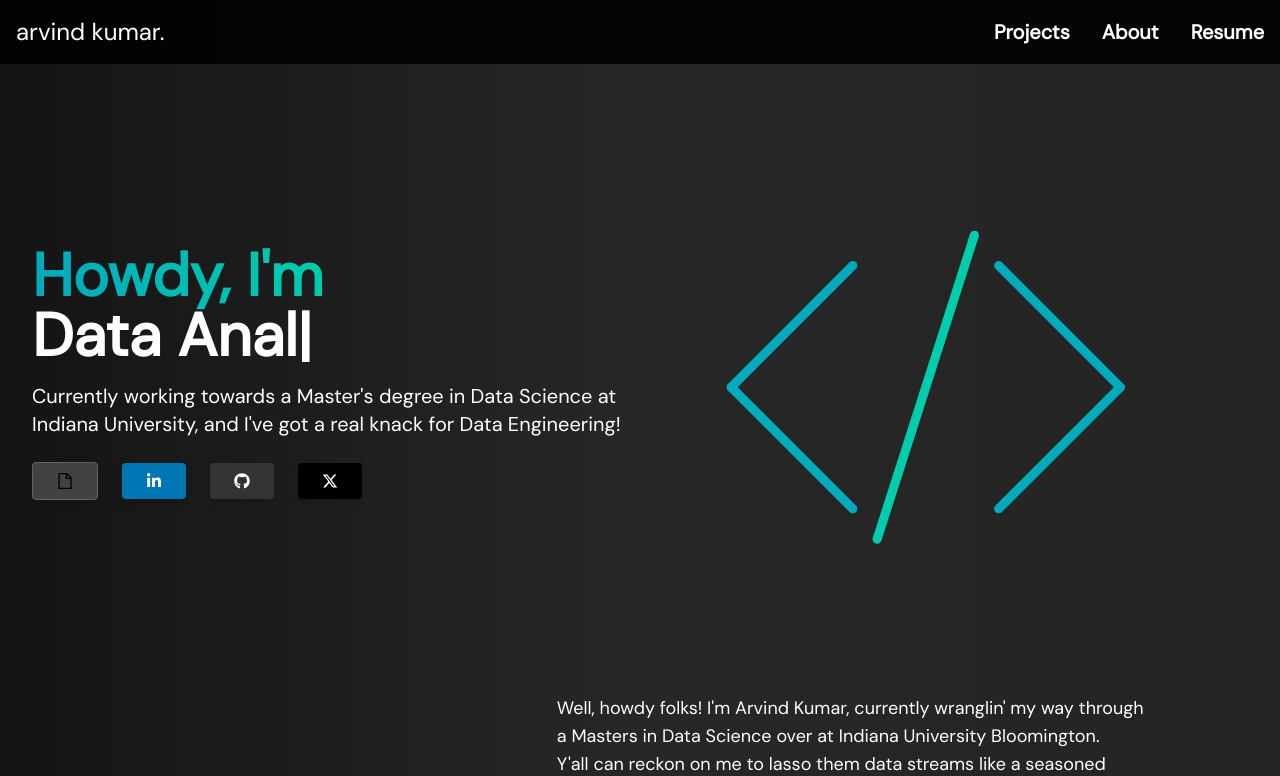
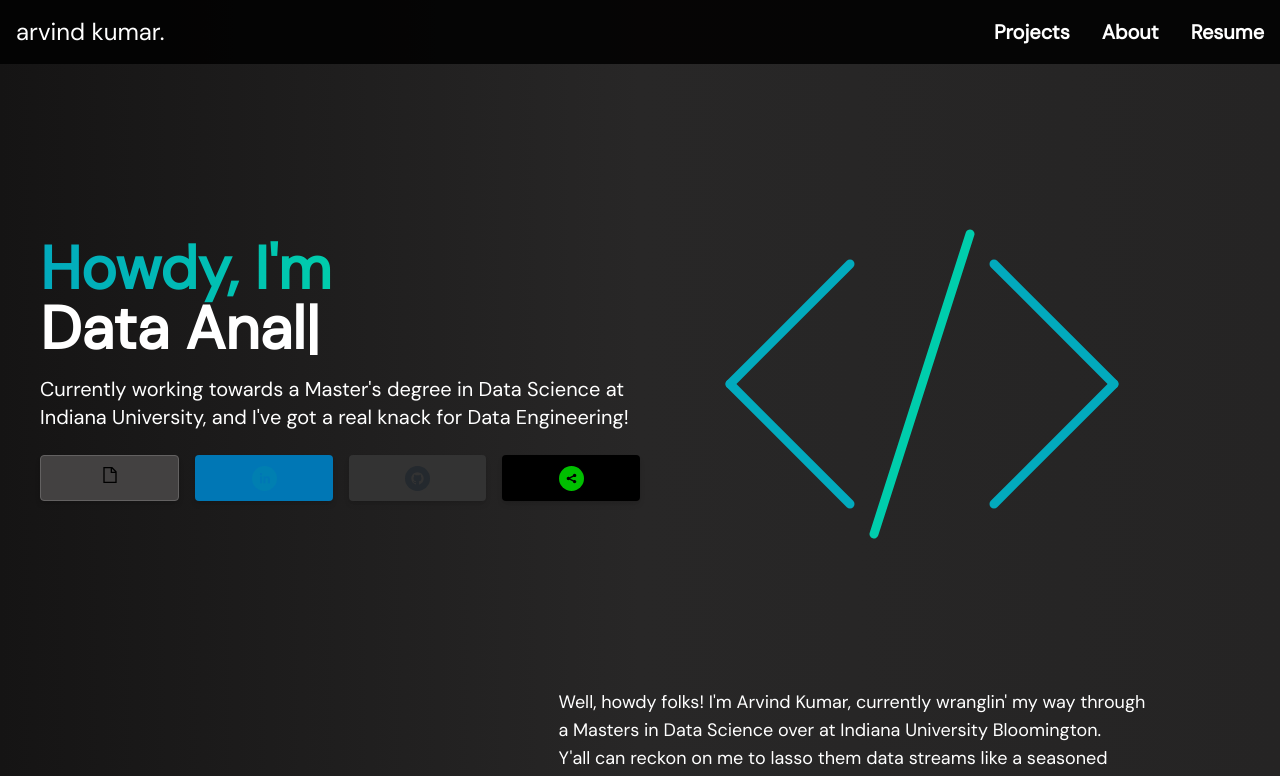
Before and after one commit to Arvind1997/arvind-portfolio, a Next.js app: page / in a window 1280 px wide. Shown: the top 776 px of the page. Built offline with nearby package versions, Linux system fonts and the light colour scheme.

Commit message:
button skills section alignment

```diff
--- a/src/app/components/CurrentSection.jsx
+++ b/src/app/components/CurrentSection.jsx
@@ -4,6 +4,8 @@ import Image from 'next/image'
 import { TypeAnimation } from 'react-type-animation';
 import { motion, useInView, useAnimation } from 'framer-motion'
 import { GrDocument } from "react-icons/gr";
+import { SocialIcon } from 'react-social-icons'
+
 
 const draw = {
   hidden: { pathLength: 0, opacity: 0 },
@@ -74,68 +76,31 @@ const CurrentSection = () => {
             <p className='text-white text-base sm:text-lg lg:text-xl mb-6'>Currently working towards a Master&apos;s degree in
             Data Science at Indiana University, and I&apos;ve got a real knack for Data Engineering!
             </p>
-            <div className='mt-5 mb-5 -mx-3'>
+            <div className='mt-5 mb-5 flex md:flex-row flex-col gap-4'>
             {/* <--Resume--> */}
-            <a className="px-3 py-2" href="https://professional-bucket.s3.amazonaws.com/ArvindKumar_Resume_20240221.pdf" target="_blank">
               <button
-              className="w-full sm:w-fit mb-2 mx-auto rounded bg-[#434141] border border-[#636161] hover:bg-black px-6 py-2.5 font-medium uppercase leading-normal shadow-md transition duration-150 ease-in-out hover:shadow-lg focus:shadow-lg focus:outline-none focus:ring-0 active:shadow-lg">
-                <GrDocument />
+              className="w-full items-center inline-block sm:w-full mb-2 rounded bg-[#434141] border border-[#636161]
+               hover:bg-black px-6 py-2.5 font-medium uppercase leading-normal shadow-md transition duration-150 ease-in-out
+               hover:shadow-lg focus:shadow-lg focus:outline-none focus:ring-0 active:shadow-lg">
+                <div className='inline-block'>
+                  <GrDocument />
+                  </div>
               </button>
-            </a>
             {/* <--LinkedIn--> */}
-            <a className="px-3 py-4" href="https://linkedin.com/in/arvindkumarnk" role='button' target="_blank">
               <button
-              type="button"
-              data-twe-ripple-init
-              data-twe-ripple-color="light"
-              className="w-full sm:w-fit mb-2 inline-block rounded bg-[#0077b5] px-6 py-2.5 text-xs font-medium uppercase leading-normal text-white sm:place-content-center shadow-md transition duration-150 ease-in-out hover:shadow-lg focus:shadow-lg focus:outline-none focus:ring-0 active:shadow-lg">
-                <span className="[&>svg]:h-4 [&>svg]:w-4">
-                  <svg
-                    xmlns="http://www.w3.org/2000/svg"
-                    fill="currentColor"
-                    viewBox="0 0 448 512">
-                    <path
-                      d="M100.3 448H7.4V148.9h92.9zM53.8 108.1C24.1 108.1 0 83.5 0 53.8a53.8 53.8 0 0 1 107.6 0c0 29.7-24.1 54.3-53.8 54.3zM447.9 448h-92.7V302.4c0-34.7-.7-79.2-48.3-79.2-48.3 0-55.7 37.7-55.7 76.7V448h-92.8V148.9h89.1v40.8h1.3c12.4-23.5 42.7-48.3 87.9-48.3 94 0 111.3 61.9 111.3 142.3V448z" />
-                  </svg>
-                </span>
+              className="w-full sm:flex items-center sm:w-full mb-2 inline-block rounded bg-[#0077b5] px-6 py-2.5 text-xs font-medium uppercase leading-normal text-white sm:place-content-center shadow-md transition duration-150 ease-in-out hover:shadow-lg focus:shadow-lg focus:outline-none focus:ring-0 active:shadow-lg">
+                <SocialIcon url="https://www.linkedin.com/in/arvindkumarnk/" style={{width: 25, height: 25}} />
               </button>
-            </a>
             {/* <--GitHub--> */}
-          <a className="px-3 py-4" href="https://github.com/Arvind1997/" role='button' target="_blank">
             <button
-            type="button"
-            data-twe-ripple-init
-            data-twe-ripple-color="light"
-            className="w-full sm:w-fit mb-2 inline-block rounded bg-[#333] px-6 py-2.5 text-xs font-medium uppercase leading-normal text-white shadow-md transition duration-150 ease-in-out hover:shadow-lg focus:shadow-lg focus:outline-none focus:ring-0 active:shadow-lg">
-              <span className="[&>svg]:h-4 [&>svg]:w-4">
-                <svg
-                  xmlns="http://www.w3.org/2000/svg"
-                  fill="currentColor"
-                  viewBox="0 0 496 512">
-                  <path
-                    d="M165.9 397.4c0 2-2.3 3.6-5.2 3.6-3.3 .3-5.6-1.3-5.6-3.6 0-2 2.3-3.6 5.2-3.6 3-.3 5.6 1.3 5.6 3.6zm-31.1-4.5c-.7 2 1.3 4.3 4.3 4.9 2.6 1 5.6 0 6.2-2s-1.3-4.3-4.3-5.2c-2.6-.7-5.5 .3-6.2 2.3zm44.2-1.7c-2.9 .7-4.9 2.6-4.6 4.9 .3 2 2.9 3.3 5.9 2.6 2.9-.7 4.9-2.6 4.6-4.6-.3-1.9-3-3.2-5.9-2.9zM244.8 8C106.1 8 0 113.3 0 252c0 110.9 69.8 205.8 169.5 239.2 12.8 2.3 17.3-5.6 17.3-12.1 0-6.2-.3-40.4-.3-61.4 0 0-70 15-84.7-29.8 0 0-11.4-29.1-27.8-36.6 0 0-22.9-15.7 1.6-15.4 0 0 24.9 2 38.6 25.8 21.9 38.6 58.6 27.5 72.9 20.9 2.3-16 8.8-27.1 16-33.7-55.9-6.2-112.3-14.3-112.3-110.5 0-27.5 7.6-41.3 23.6-58.9-2.6-6.5-11.1-33.3 2.6-67.9 20.9-6.5 69 27 69 27 20-5.6 41.5-8.5 62.8-8.5s42.8 2.9 62.8 8.5c0 0 48.1-33.6 69-27 13.7 34.7 5.2 61.4 2.6 67.9 16 17.7 25.8 31.5 25.8 58.9 0 96.5-58.9 104.2-114.8 110.5 9.2 7.9 17 22.9 17 46.4 0 33.7-.3 75.4-.3 83.6 0 6.5 4.6 14.4 17.3 12.1C428.2 457.8 496 362.9 496 252 496 113.3 383.5 8 244.8 8zM97.2 352.9c-1.3 1-1 3.3 .7 5.2 1.6 1.6 3.9 2.3 5.2 1 1.3-1 1-3.3-.7-5.2-1.6-1.6-3.9-2.3-5.2-1zm-10.8-8.1c-.7 1.3 .3 2.9 2.3 3.9 1.6 1 3.6 .7 4.3-.7 .7-1.3-.3-2.9-2.3-3.9-2-.6-3.6-.3-4.3 .7zm32.4 35.6c-1.6 1.3-1 4.3 1.3 6.2 2.3 2.3 5.2 2.6 6.5 1 1.3-1.3 .7-4.3-1.3-6.2-2.2-2.3-5.2-2.6-6.5-1zm-11.4-14.7c-1.6 1-1.6 3.6 0 5.9 1.6 2.3 4.3 3.3 5.6 2.3 1.6-1.3 1.6-3.9 0-6.2-1.4-2.3-4-3.3-5.6-2z" />
-                </svg>
-              </span>
-            </button>
-          </a>
+              className="w-full sm:flex items-center sm:w-full mb-2 inline-block rounded bg-[#333] px-6 py-2.5 text-xs font-medium uppercase leading-normal text-white sm:place-content-center shadow-md transition duration-150 ease-in-out hover:shadow-lg focus:shadow-lg focus:outline-none focus:ring-0 active:shadow-lg">
+                <SocialIcon url="https://github.com/Arvind1997/" style={{width: 25, height: 25}} />
+              </button>
             {/* <--X--> */}
-          <a className="px-3 py-4" href="https://twitter.com/Arvind241218" role='button' target="_blank">
             <button
-            type="button"
-            data-twe-ripple-init
-            data-twe-ripple-color="light"
-            className="w-full sm:w-fit mb-2 inline-block rounded bg-black px-6 py-2.5 text-xs font-medium uppercase leading-normal text-white shadow-md transition duration-150 ease-in-out hover:shadow-lg focus:shadow-lg focus:outline-none focus:ring-0 active:shadow-lg">
-              <span className="[&>svg]:h-4 [&>svg]:w-4">
-                <svg
-                  xmlns="http://www.w3.org/2000/svg"
-                  fill="currentColor"
-                  viewBox="0 0 512 512">
-                  <path
-                    d="M389.2 48h70.6L305.6 224.2 487 464H345L233.7 318.6 106.5 464H35.8L200.7 275.5 26.8 48H172.4L272.9 180.9 389.2 48zM364.4 421.8h39.1L151.1 88h-42L364.4 421.8z" />
-                </svg>
-              </span>
-            </button>
-          </a>
+              className="w-full sm:flex items-center sm:w-full mb-2 inline-block rounded bg-[#000000] px-6 py-2.5 text-xs font-medium uppercase leading-normal text-white sm:place-content-center shadow-md transition duration-150 ease-in-out hover:shadow-lg focus:shadow-lg focus:outline-none focus:ring-0 active:shadow-lg">
+                <SocialIcon url="https://x.com/Arvind241218/" style={{width: 25, height: 25}} />
+              </button>
           </div>
           </div>
           <div className='col-span-6 mt-5 lg:mt-0 content-center'>
--- a/src/app/components/SkillsSection.jsx
+++ b/src/app/components/SkillsSection.jsx
@@ -279,7 +279,7 @@ const SkillsSection = () => {
         animate={mainControls}
         transition={{ duration: 0.5, delay: 0.25 }}
     >
-        <div className='md:grid grid-cols-3'>
+        <div className='grid md:grid-cols-3'>
             <TabButton
             selectTab={() => handleTabChange("Skills")}
             active={tab === "Skills"}
--- a/src/app/page.tsx
+++ b/src/app/page.tsx
@@ -17,7 +17,7 @@ export default function Home() {
   return (
     <main className={`" ${roboto.className} flex max-w-screen flex-col bg-gradient-to-r from-[#151414] via-[#282727] to-[#252424] "`}>
       <Navbar/>
-      <div className="container mx-auto px-8 py-8 mt-24">
+      <div className="container mx-auto px-10 py-8 mt-24">
         <CurrentSection />
         <AboutSection />
         <SkillsSection />
```
